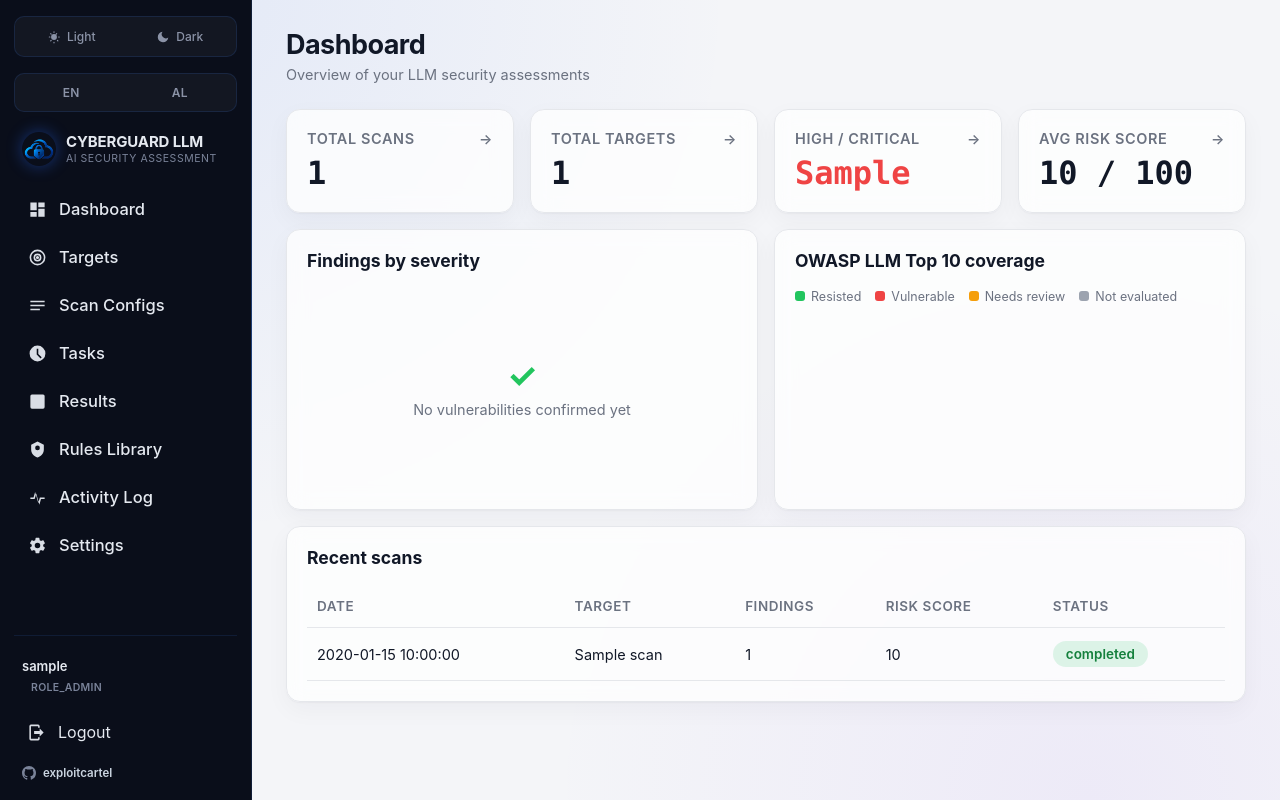
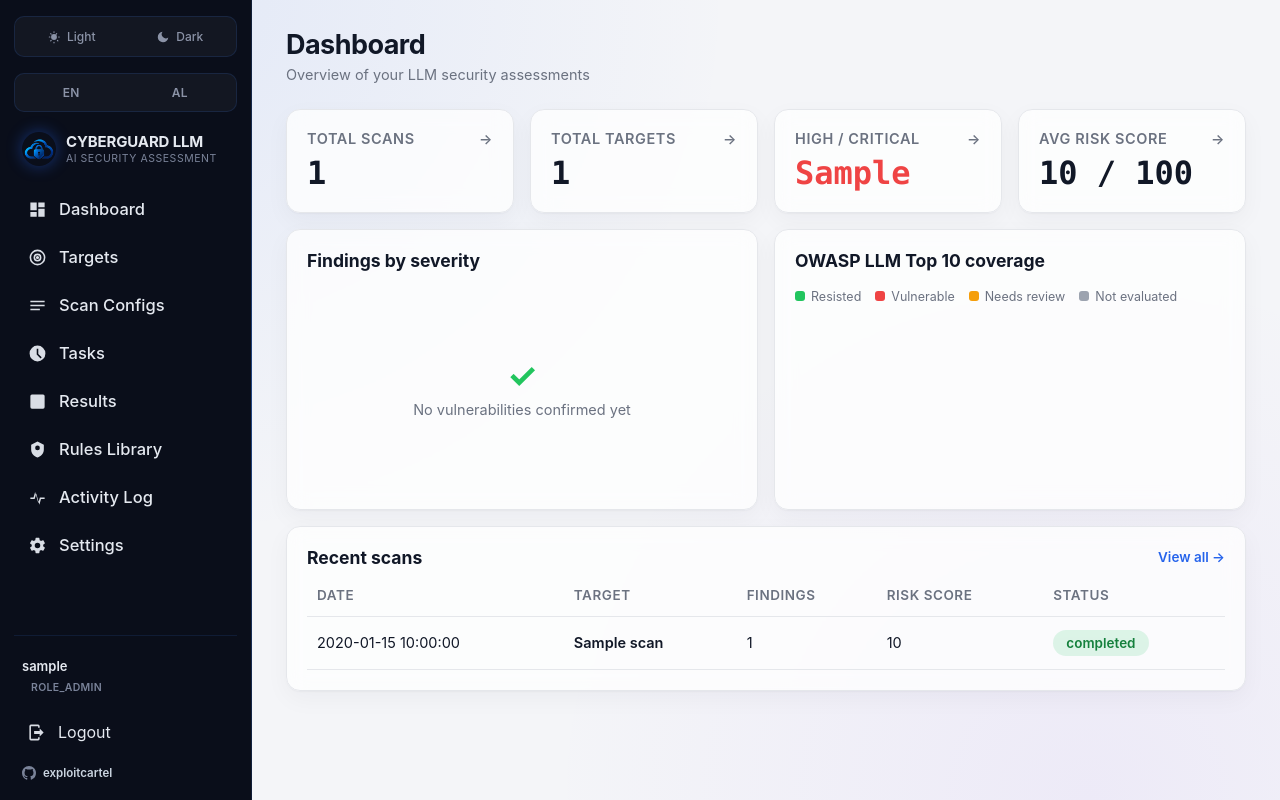
Before and after one commit to exploitcartel/cyberguardllm, a Flask app: template webapp/templates/dashboard.html in a window 1280 px wide. Run offline with Flask 3, Linux system fonts and the light colour scheme; the template is opened without the code that fills it: most values are stand-ins (such as "Sample title", 1, 10 or a date in 2020); some libraries are stand-ins or nearby versions.

Commit message:
Dashboard: recent scans rows are clickable
A finished/stopped/errored scan opens its results, a running one its live view,
the whole row is the target, and the card has a View all link. The clickable-row
style and click handler now live in the shared stylesheet and base template (the
Tasks page uses the same ones). Tests added.

```diff
--- a/webapp/i18n.py
+++ b/webapp/i18n.py
@@ -359,6 +359,7 @@ TRANSLATIONS = {
     "chart_out_of_scope": {"en": "out of scope", "al": "jashtë fushëveprimit"},
     "chart_tested": {"en": "tested", "al": "testuar"},
     "chart_not_tested": {"en": "not tested yet", "al": "ende pa testuar"},
+    "view_all": {"en": "View all", "al": "Shiko të gjitha"},
     "btn_view_results": {"en": "View results", "al": "Shiko rezultatet"},
     "open_scan_hint": {"en": "Open this scan", "al": "Hap këtë skanim"},
     "btn_watch_live": {"en": "Watch live", "al": "Shiko live"},
--- a/webapp/static/css/style.css
+++ b/webapp/static/css/style.css
@@ -283,3 +283,11 @@ a.card-link:hover .card-go{color:var(--accent);}
 .chips a{padding:6px 12px;border-radius:999px;border:1px solid var(--border);color:var(--text-muted);text-decoration:none;font-size:13.5px;font-weight:600;}
 .chips a:hover{border-color:var(--accent);color:var(--text);}
 .chips a.active{background:var(--accent);border-color:var(--accent);color:#fff;}
+
+/* Clickable table rows (Tasks, Dashboard): the whole row opens data-href; links and buttons inside keep working */
+tr.row-link{cursor:pointer;transition:background .15s;}
+tr.row-link:hover{background:rgba(37,99,235,.07);}
+.row-link-a{color:inherit;text-decoration:none;font-weight:600;}
+tr.row-link:hover .row-link-a{color:var(--accent);}
+.card-head{display:flex;align-items:center;justify-content:space-between;gap:12px;margin-bottom:6px;}
+.card-head h3{margin:0;} .card-head a{font-size:13.5px;font-weight:600;color:var(--accent);text-decoration:none;}
--- a/webapp/templates/base.html
+++ b/webapp/templates/base.html
@@ -125,6 +125,11 @@ document.addEventListener('submit', function(e){ cgllmCsrfFill(e.target); }, tru
     {% endif %}
     {% endwith %}
     <script>
+document.addEventListener('click', function(e){
+  var row = e.target.closest('tr.row-link');
+  if(!row || e.target.closest('a, button, form, input, select')) return;
+  window.location.href = row.getAttribute('data-href');
+});
 function setTheme(mode){
   document.cookie = "theme=" + mode + "; path=/; max-age=31536000";
   location.reload();
--- a/webapp/templates/dashboard.html
+++ b/webapp/templates/dashboard.html
@@ -45,13 +45,15 @@
 </div>
 
 <div class="card">
-  <h3 style="margin-top:0;">{{ t('recent_scans') }}</h3>
+  <div class="card-head"><h3>{{ t('recent_scans') }}</h3><a href="/results">{{ t('view_all') }} &rarr;</a></div>
   <table>
     <tr><th>{{ t('col_date') }}</th><th>{{ t('col_target') }}</th><th>{{ t('col_findings') }}</th><th>{{ t('col_risk_score') }}</th><th>{{ t('col_status') }}</th></tr>
     {% for s in recent_scans %}
-    <tr>
+    {# a running scan opens its live view; every other scan opens its results #}
+    {% set dest = ('/scan/' ~ s.task_id ~ '/live') if (s.status == 'running' and s.task_id) else ('/results/' ~ s.id) %}
+    <tr class="row-link" data-href="{{ dest }}" title="{{ t('open_scan_hint') }}">
       <td>{{ s.timestamp|fmtdate }}</td>
-      <td><a href="/results/{{ s.id }}">{{ s.target_name or '-' }}</a></td>
+      <td><a href="{{ dest }}" class="row-link-a">{{ s.target_name or '-' }}</a></td>
       <td>{{ s.total_findings }}</td>
       <td>{{ s.risk_score }}</td>
       <td><span class="badge badge-{{ s.status }}">{{ s.status }}</span></td>
```
Also changed, not shown: tests/test_dashboard_critical.py (+32 -0 lines), webapp/templates/tasks.html (+0 -14 lines).
